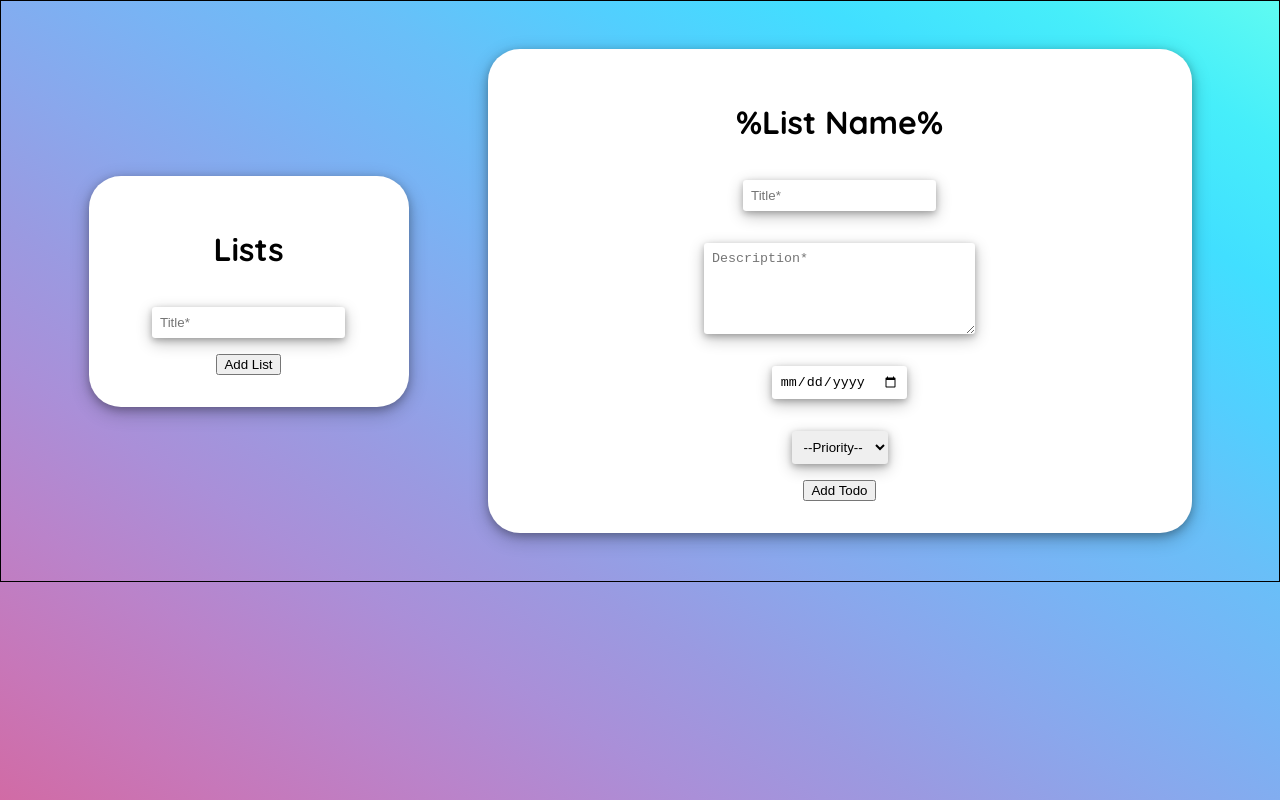
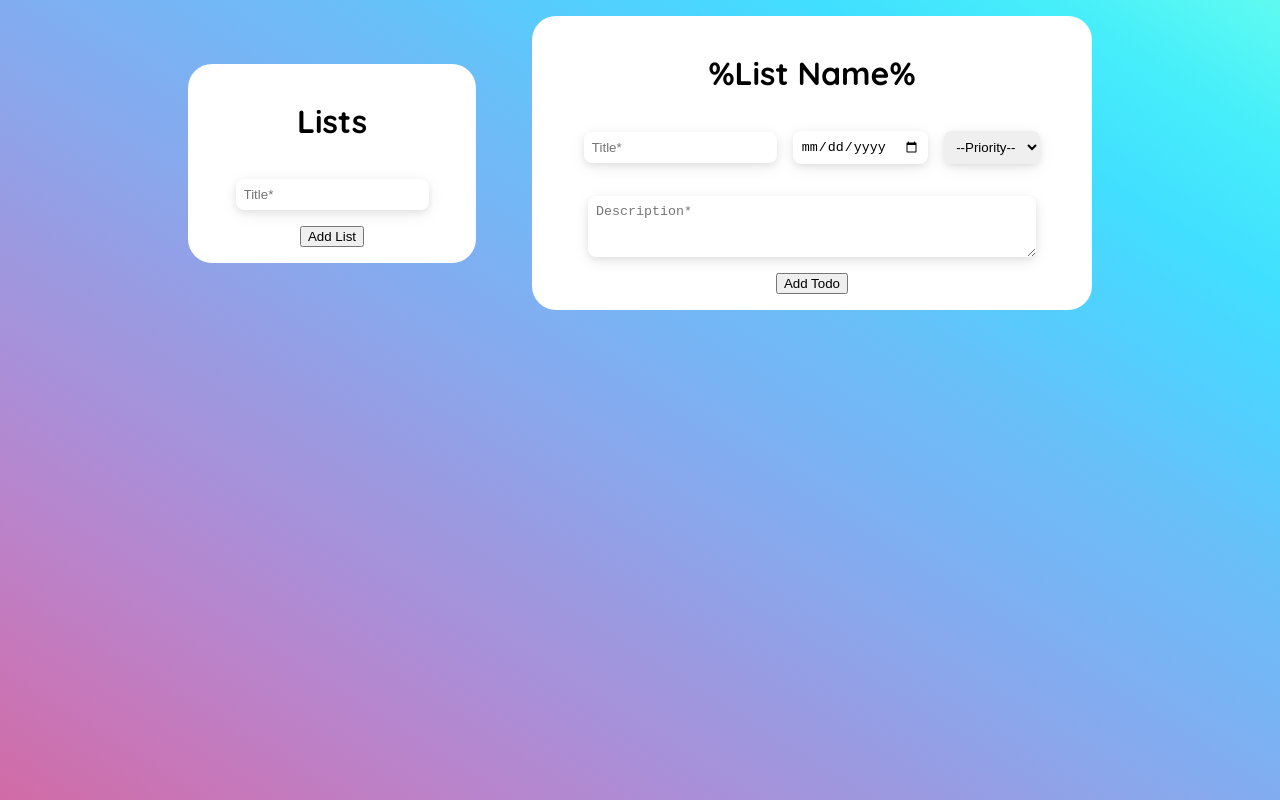
Before and after one commit to JCarlosLucio/todo-list, a website built with webpack: page src/template.html in a window 1280 px wide. Built offline with nearby package versions, Linux system fonts and the light colour scheme.

Commit message:
Refactor lists and todos

```diff
--- a/src/main.scss
+++ b/src/main.scss
@@ -19,15 +19,10 @@ $bg-gradient: linear-gradient(
 );
 $bg-dark: #042074;
 $bg-light: #ffffff;
-$nav: #161218;
-$nav-dark: #1e1820;
-$primary: #c24551;
-$secondary: #df00f3;
-$accent: #f33427;
 $text: #ffffff;
 $text-dark: #000000;
-$shadow-color: #0000003f;
-$shadow: $shadow-color 0px 0.35em 1.175em, $shadow-color 0px 0.175em 0.5em;
+$shadow-color: #00000013;
+$shadow: $shadow-color 0px 0.3em 1.175em, $shadow-color 0px 0.175em 0.5em;
 $desktop: 60rem;
 
 @mixin desktop {
@@ -49,52 +44,72 @@ $desktop: 60rem;
 	justify-content: center;
 	flex-direction: $direction;
 }
+@mixin card() {
+	@include flexCenter(column);
+	background-color: $bg-light;
+	border-radius: 1.5rem;
+	padding: 1rem 0;
+	margin: 1rem 0;
+	width: 18rem;
+}
 
 body,
 html {
-	height: 100%;
+	min-height: 100%;
 }
 
 body {
 	@include noMarginPadding();
 	background-image: $bg-gradient;
+	background-size: cover;
+	background-repeat: no-repeat;
 }
 .content {
 	@include oneHundred();
+	@include flexCenter(column);
+	justify-content: flex-start;
 }
 .container {
-	@include flexCenter(row);
-	justify-content: space-around;
-	padding: 3rem;
-	border: 1px solid black;
-	&-lists {
+	@include flexCenter(column);
+	@include desktop() {
+		@include flexCenter(row);
+		justify-content: space-around;
+		width: 60rem;
+	}
+	&__list {
+		@include card();
 		@include desktop() {
-			width: 20vw;
+			width: 18rem;
 		}
 	}
-	&-todos {
+	&__todo {
+		@include card();
 		@include desktop() {
-			width: 50vw;
+			width: 35rem;
 		}
 	}
 }
-.card {
+.add__todo__form,
+.add__list__form {
 	@include flexCenter(column);
-	padding: 2rem;
-	background-color: $bg-light;
-	border-radius: 2rem;
-	box-shadow: $shadow;
 	input,
 	textarea,
 	select {
 		padding: 0.5rem;
-		margin: 1rem 1rem;
+		margin: 1rem 0.5rem;
 		border: none;
-		border-radius: 0.2rem;
+		border-radius: 0.5rem;
 		box-shadow: $shadow;
 	}
+	textarea {
+		@include desktop() {
+			width: 27rem;
+		}
+	}
 }
-.add-todo-form,
-.add-lists-form {
+.add__todo__inputs {
 	@include flexCenter(column);
+	@include desktop() {
+		@include flexCenter(row);
+	}
 }
--- a/src/template.html
+++ b/src/template.html
@@ -15,38 +15,37 @@
         <div class="container">
 
             <!-- LISTS -->
-            <div class="container-lists card">
+            <div class="container__list">
                 <h1>Lists</h1>
-
-                <div class="add-lists">
-                    <form class="add-lists-form">
-                        <input type="text" placeholder="Title*">
-
-                        <button class="add-list">Add List</button>
-
+                <!-- ADD LIST -->
+                <div class="add__list">
+                    <form class="add__list__form">
+                        <input class="add__list__title" type="text" placeholder="Title*">
+                        <button class="add__list__btn">Add List</button>
                     </form>
                 </div>
 
             </div>
 
             <!-- TODOS -->
-            <div class="container-todos card">
-                <h1 class="list-title">%List Name%</h1>
+            <div class="container__todo">
 
-                <div class="add-todos">
-                    <form class="add-todo-form">
-                        <input class="add-todo-title" type="text" placeholder="Title*">
-                        <textarea class="add-todo-description" cols="30" rows="5" placeholder="Description*"></textarea>
-                        <input class="add-todo-date" type="date">
-                        <select class="add-todo-priority">
-                            <option value="">--Priority--</option>
-                            <option value="low">Low</option>
-                            <option value="medium">Medium</option>
-                            <option value="high">High</option>
-                        </select>
-
-                        <button class="add-todo">Add Todo</button>
-
+                <h1 class="container__todo__title">%List Name%</h1>
+                <!-- ADD TODO -->
+                <div class="add__todo">
+                    <form class="add__todo__form">
+                        <div class="add__todo__inputs">
+                            <input class="add__todo__title" type="text" placeholder="Title*">
+                            <input class="add__todo__date" type="date">
+                            <select class="add__todo__prio">
+                                <option value="">--Priority--</option>
+                                <option value="low">Low</option>
+                                <option value="medium">Medium</option>
+                                <option value="high">High</option>
+                            </select>
+                        </div>
+                        <textarea class="add__todo__desc" cols="25" rows="3" placeholder="Description*"></textarea>
+                        <button class="add__todo__btn">Add Todo</button>
                     </form>
                 </div>
 
```
